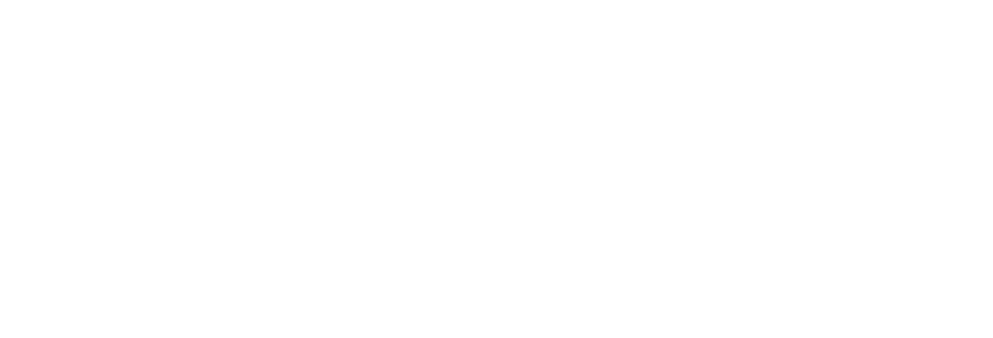
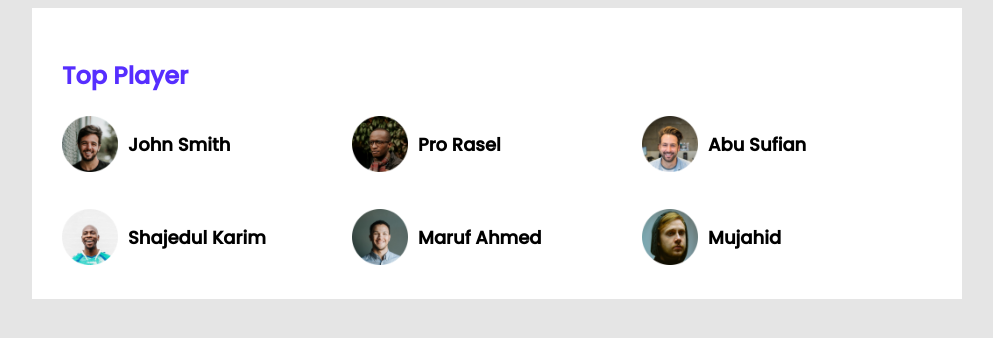
Before and after one commit to RobinHossain5261/leader-bord, a plain HTML site: page index.html in a window 1280 px wide. Shown: the whole page, without its empty margins (143-1136 px from the left). Drawn offline with Linux system fonts and the light colour scheme.

Commit message:
top players end

```diff
--- a/index.html
+++ b/index.html
@@ -7,10 +7,45 @@
     <meta name="viewport" content="width=device-width, initial-scale=1.0">
     <title>Leader-board</title>
     <link rel="stylesheet" href="style.css">
+    <script src="https://kit.fontawesome.com/624ee74696.js" crossorigin="anonymous"></script>
 </head>
 
 <body>
 
+    <main>
+        <section class="continear">
+            <div class="top-player">
+                <h2 class="section-title">Top Player</h2>
+                <div class="players">
+                    <div class="player">
+                        <img src="images/players/player-1.png" alt="">
+                        <h3 class="player-name">John Smith</h3>
+                    </div>
+                    <div class="player">
+                        <img src="images/players/player-2.png" alt="">
+                        <h3 class="player-name">Pro Rasel</h3>
+                    </div>
+                    <div class="player">
+                        <img src="images/players/player-3.png" alt="">
+                        <h3 class="player-name">Abu Sufian</h3>
+                    </div>
+                    <div class="player">
+                        <img src="images/players/player-4.png" alt="">
+                        <h3 class="player-name">Shajedul Karim</h3>
+                    </div>
+                    <div class="player">
+                        <img src="images/players/player-5.png" alt="">
+                        <h3 class="player-name">Maruf Ahmed</h3>
+                    </div>
+                    <div class="player">
+                        <img src="images/players/player-6.png" alt="">
+                        <h3 class="player-name">Mujahid</h3>
+                    </div>
+                </div>
+            </div>
+        </section>
+    </main>
+
 </body>
 
 </html>
--- a/style.css
+++ b/style.css
@@ -0,0 +1,46 @@
+/* font awasome */
+@import url('https://fonts.googleapis.com/css2?family=Open+Sans&family=Poppins:wght@400;500&family=Satisfy&display=swap');
+
+body {
+    font-family: 'Poppins', sans-serif;
+    background-color: #E5E5E5;
+}
+
+
+
+.continear {
+    width: 870px;
+    background-color: #fff;
+    margin: auto;
+    padding: 30px;
+
+}
+
+.section-title {
+    color: #562EFF;
+    font-size: 24px;
+
+}
+
+.players {
+    display: grid;
+    grid-template-columns: repeat(3, 1fr);
+    grid-row-gap: 30px;
+
+
+}
+
+.players .player img {
+    width: 56px;
+    height: 56px;
+}
+
+.players .player {
+    display: flex;
+    align-items: center;
+}
+
+.player-name {
+    margin-left: 10px;
+    font-size: 18px;
+}
```
